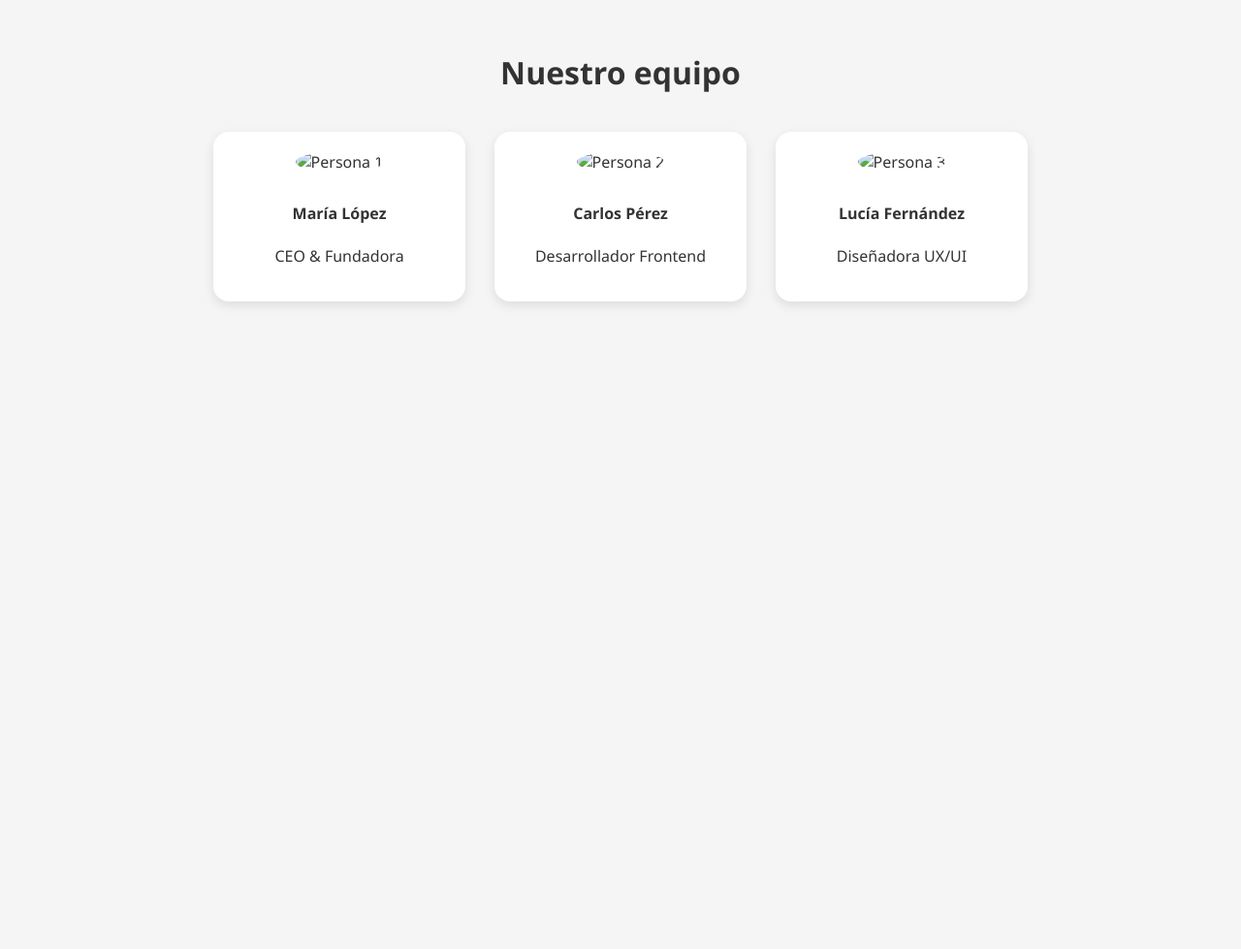
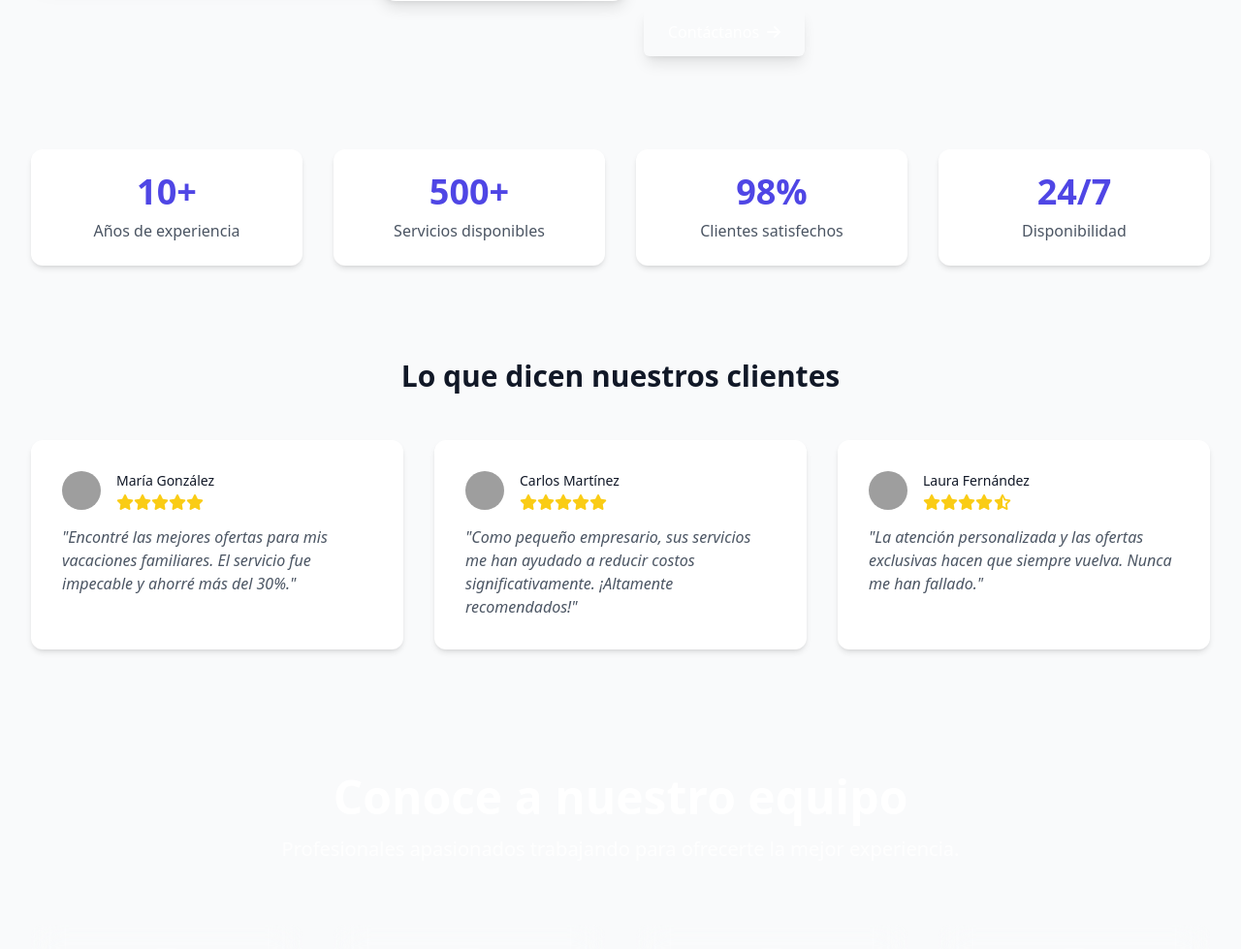
Before and after one commit to palomo420/el_proyecto0.1, a PHP site: page /conose.html in a window 1280 px wide. Shown: the part 796-1775 px from the top of the page at 97% size. Before the commit the page ends 1111 px from the top, so only its background shows below. Run offline with PHP 8.4, Linux system fonts and the light colour scheme; some libraries are stand-ins or nearby versions; grey boxes are pictures that could not be loaded.

Commit message:
ijiijdkjfkld
sdsdjkjsd

```diff
--- a/conose.css
+++ b/conose.css
@@ -1,189 +1,17 @@
-body {
-  margin: 0;
-  background-color: #f5f5f5;
-  color: #333;
-  font-family: 'Segoe UI', sans-serif;
-  transition: background-color 0.3s, color 0.3s;
+.gradient-bg {
+    background: linear-gradient(135deg, #667eea 0%, #764ba2 100%);
 }
-
-.modo-toggle {
-  position: fixed;
-  top: 20px;
-  right: 20px;
-  background-color: #333;
-  color: #fff;
-  border: none;
-  padding: 10px 16px;
-  border-radius: 8px;
-  cursor: pointer;
-  font-size: 1rem;
-  z-index: 1000;
+.hover-scale {
+    transition: transform 0.3s ease;
 }
-
-.modo-toggle:hover {
-  background-color: #555;
+.hover-scale:hover {
+    transform: scale(1.03);
 }
-
-.conocenos {
-  padding: 60px 20px;
+.floating {
+    animation: floating 3s ease-in-out infinite;
 }
-
-.contenedor {
-  display: flex;
-  flex-wrap: wrap;
-  max-width: 1100px;
-  margin: 0 auto;
-  gap: 40px;
-  align-items: center;
+@keyframes floating {
+    0% { transform: translateY(0px); }
+    50% { transform: translateY(-15px); }
+    100% { transform: translateY(0px); }
 }
-
-.texto {
-  flex: 1 1 400px;
-}
-
-.texto h2 {
-  font-size: 2.5rem;
-  margin-bottom: 20px;
-}
-
-.texto p {
-  font-size: 1.1rem;
-  line-height: 1.6;
-}
-
-.imagen {
-  flex: 1 1 400px;
-  text-align: center;
-}
-
-.imagen img {
-  width: 100%;
-  max-width: 400px;
-  border-radius: 12px;
-  box-shadow: 0 4px 12px rgba(0,0,0,0.1);
-}
-
-/* Modo oscuro */
-body.modo-oscuro {
-  background-color: #121212;
-  color: #e0e0e0;
-}
-
-body.modo-oscuro .modo-toggle {
-  background-color: #e0e0e0;
-  color: #121212;
-}
-
-body.modo-oscuro .imagen img {
-  box-shadow: 0 4px 12px rgba(255,255,255,0.1);
-}
-.nuestra-historia {
-  display: flex;
-  flex-wrap: wrap;
-  max-width: 1200px;
-  margin: 80px auto;
-  padding: 20px;
-  align-items: center;
-}
-
-.historia-imagen img {
-  max-width: 100%;
-  border-radius: 12px;
-}
-
-.historia-imagen {
-  flex: 1 1 50%;
-  padding: 10px;
-}
-
-.historia-contenido {
-  flex: 1 1 50%;
-  padding: 10px 30px;
-}
-
-.historia-contenido h2 {
-  font-size: 2rem;
-  color: #2c2c2c;
-}
-
-.historia-contenido hr {
-  width: 50px;
-  border: 2px solid #884422;
-  margin: 15px 0;
-}
-
-.historia-contenido p {
-  font-size: 1rem;
-  color: #555;
-  margin-bottom: 16px;
-}
-
-.destacados {
-  display: flex;
-  flex-wrap: wrap;
-  gap: 10px;
-  margin-bottom: 20px;
-}
-
-.destacados span {
-  background-color: #f0f0f0;
-  padding: 8px 14px;
-  border-radius: 20px;
-  font-size: 0.9rem;
-  color: #442200;
-}
-
-.btn {
-  background-color: #884422;
-  color: #fff;
-  padding: 10px 20px;
-  border-radius: 25px;
-  border: none;
-  cursor: pointer;
-}
-
-.btn:hover {
-  background-color: #aa5522;
-}
-
-/* Equipo */
-.nuestro-equipo {
-  max-width: 1200px;
-  margin: 60px auto;
-  padding: 0 20px;
-  text-align: center;
-}
-
-.nuestro-equipo h3 {
-  font-size: 2rem;
-  margin-bottom: 40px;
-}
-
-.equipo-grid {
-  display: flex;
-  gap: 30px;
-  justify-content: center;
-  flex-wrap: wrap;
-}
-
-.card-equipo {
-  background-color: #fff;
-  box-shadow: 0 4px 12px rgba(0,0,0,0.1);
-  padding: 20px;
-  border-radius: 16px;
-  width: 220px;
-  text-align: center;
-  transition: transform 0.3s;
-}
-
-.card-equipo:hover {
-  transform: translateY(-5px);
-}
-
-.card-equipo img {
-  width: 120px;
-  height: 120px;
-  border-radius: 50%;
-  object-fit: cover;
-  margin-bottom: 10px;
-}
--- a/conose.html
+++ b/conose.html
@@ -1,71 +1,285 @@
 <!DOCTYPE html>
 <html lang="es">
 <head>
-  <meta charset="UTF-8" />
-  <meta name="viewport" content="width=device-width, initial-scale=1.0"/>
-  <title>Conócenos</title>
-  <link rel="stylesheet" href="conose.css" />
+    <meta charset="UTF-8">
+    <meta name="viewport" content="width=device-width, initial-scale=1.0">
+    <title>Conócenos - Ofertas y Servicios</title>
+    <script src="https://cdn.tailwindcss.com"></script>
+    <link rel="stylesheet" href="https://cdnjs.cloudflare.com/ajax/libs/font-awesome/6.4.0/css/all.min.css">
+    <link rel="stylesheet" href="conose.html">
 </head>
-<body>
-  <button class="modo-toggle" onclick="toggleModo()">🌓 Cambiar modo</button>
-
- <section class="nuestra-historia">
-  <div class="historia-imagen">
-    <img src="tu-imagen.jpg" alt="Nuestra historia" />
+<body class="font-sans bg-gray-50">
+    <section class="py-16 px-4 sm:px-6 lg:px-8">
+        <div class="max-w-7xl mx-auto">
+            <div class="text-center mb-16">
+                <span class="inline-block px-3 py-1 text-sm font-semibold text-indigo-600 bg-indigo-100 rounded-full mb-4">QUIÉNES SOMOS</span>
+                <h2 class="text-4xl font-bold text-gray-900 sm:text-5xl">Conoce nuestra historia</h2>
+                <p class="mt-4 text-xl text-gray-600 max-w-3xl mx-auto">
+                    Más de una década ofreciendo las mejores ofertas y servicios con calidad y compromiso.
+                </p>
             </div>
 
-  <div class="historia-contenido">
-    <h2>Nuestra historia</h2>
-    <hr />
-    <p>
-      En Essencia, creemos que cada persona merece encontrar su firma aromática, esa fragancia
-      que los define y acompaña en cada momento especial.
-    </p>
-    <p>
-      Desde 2010, hemos seleccionado las más exquisitas esencias de las principales casas perfumistas del mundo,
-      ofreciendo a nuestros clientes una experiencia de compra personalizada y una atención al detalle que nos distingue.
+            <div class="grid grid-cols-1 lg:grid-cols-2 gap-12 items-center">
+                <div class="relative">
+                    <div class="relative rounded-2xl overflow-hidden shadow-xl h-96">
+                        <img src="https://images.unsplash.com/photo-1556740738-b6a63e27c4df?ixlib=rb-4.0.3&ixid=M3wxMjA3fDB8MHxwaG90by1wYWdlfHx8fGVufDB8fHx8fA%3D%3D&auto=format&fit=crop&w=1470&q=80"
+                                alt="Equipo de trabajo"
+                                class="w-full h-full object-cover">
+                        <div class="absolute inset-0 bg-indigo-900 opacity-20"></div>
+                    </div>
+                    <div class="absolute -bottom-8 -right-8 bg-white p-6 rounded-2xl shadow-lg w-64 hover-scale hidden lg:block">
+                        <div class="flex items-center">
+                            <div class="bg-indigo-100 p-3 rounded-full mr-4">
+                                <i class="fas fa-trophy text-indigo-600 text-xl"></i>
+                            </div>
+                            <div>
+                                <p class="font-bold text-gray-900">+15,000</p>
+                                <p class="text-sm text-gray-600">Clientes satisfechos</p>
+                            </div>
+                        </div>
+                    </div>
+                </div>
+
+                <div>
+                    <h3 class="text-2xl font-bold text-gray-900 mb-6">Nuestra misión es ofrecerte lo mejor</h3>
+                    <p class="text-gray-600 mb-8">
+                        Desde nuestro inicio en 2010, nos hemos dedicado a conectar a las personas con las mejores ofertas y servicios del mercado.
+                        Nuestro equipo de expertos trabaja incansablemente para garantizar que cada cliente encuentre exactamente lo que necesita.
                     </p>
 
-    <div class="destacados">
-      <span>+10 años de experiencia</span>
-      <span>+500 fragancias exclusivas</span>
-      <span>Clientes en 15 países</span>
-      <span>Asesoramiento experto</span>
+                    <div class="space-y-6">
+                        <div class="flex">
+                            <div class="flex-shrink-0">
+                                <div class="flex items-center justify-center h-12 w-12 rounded-full bg-indigo-100 text-indigo-600">
+                                    <i class="fas fa-bolt"></i>
+                                </div>
+                            </div>
+                            <div class="ml-4">
+                                <h4 class="text-lg font-medium text-gray-900">Ofertas exclusivas</h4>
+                                <p class="mt-1 text-gray-600">
+                                    Acceso a descuentos y promociones que no encontrarás en otro lugar.
+                                </p>
+                            </div>
                         </div>
 
-    <button class="btn">Conoce más</button>
+                        <div class="flex">
+                            <div class="flex-shrink-0">
+                                <div class="flex items-center justify-center h-12 w-12 rounded-full bg-indigo-100 text-indigo-600">
+                                    <i class="fas fa-shield-alt"></i>
                                 </div>
-</section>
+                            </div>
+                            <div class="ml-4">
+                                <h4 class="text-lg font-medium text-gray-900">Garantía de calidad</h4>
+                                <p class="mt-1 text-gray-600">
+                                    Todos nuestros servicios pasan por un riguroso proceso de verificación.
+                                </p>
+                            </div>
+                        </div>
 
-<section class="nuestro-equipo">
-  <h3>Nuestro equipo</h3>
-  <div class="equipo-grid">
-    <div class="card-equipo">
-      <img src="https://via.placeholder.com/150" alt="Persona 1" />
-      <h4>María López</h4>
-      <p>CEO & Fundadora</p>
+                        <div class="flex">
+                            <div class="flex-shrink-0">
+                                <div class="flex items-center justify-center h-12 w-12 rounded-full bg-indigo-100 text-indigo-600">
+                                    <i class="fas fa-headset"></i>
                                 </div>
-    <div class="card-equipo">
-      <img src="https://via.placeholder.com/150" alt="Persona 2" />
-      <h4>Carlos Pérez</h4>
-      <p>Desarrollador Frontend</p>
                             </div>
-    <div class="card-equipo">
-      <img src="https://via.placeholder.com/150" alt="Persona 3" />
-      <h4>Lucía Fernández</h4>
-      <p>Diseñadora UX/UI</p>
+                            <div class="ml-4">
+                                <h4 class="text-lg font-medium text-gray-900">Soporte 24/7</h4>
+                                <p class="mt-1 text-gray-600">
+                                    Nuestro equipo de atención al cliente está disponible para ayudarte en cualquier momento.
+                                </p>
+                            </div>
+                        </div>
+                    </div>
+
+                    <div class="mt-10">
+                        <a href="#contacto" class="inline-flex items-center px-6 py-3 border border-transparent text-base font-medium rounded-md text-white gradient-bg shadow-lg hover:shadow-xl transition-all duration-300">
+                            Contáctanos
+                            <i class="fas fa-arrow-right ml-2"></i>
+                        </a>
+                    </div>
+                </div>
+            </div>
+
+            <div class="mt-24 grid grid-cols-2 md:grid-cols-4 gap-8 text-center">
+                <div class="bg-white p-6 rounded-xl shadow-md hover-scale">
+                    <p class="text-4xl font-bold text-indigo-600">10+</p>
+                    <p class="mt-2 text-gray-600">Años de experiencia</p>
+                </div>
+                <div class="bg-white p-6 rounded-xl shadow-md hover-scale">
+                    <p class="text-4xl font-bold text-indigo-600">500+</p>
+                    <p class="mt-2 text-gray-600">Servicios disponibles</p>
+                </div>
+                <div class="bg-white p-6 rounded-xl shadow-md hover-scale">
+                    <p class="text-4xl font-bold text-indigo-600">98%</p>
+                    <p class="mt-2 text-gray-600">Clientes satisfechos</p>
+                </div>
+                <div class="bg-white p-6 rounded-xl shadow-md hover-scale">
+                    <p class="text-4xl font-bold text-indigo-600">24/7</p>
+                    <p class="mt-2 text-gray-600">Disponibilidad</p>
+                </div>
+            </div>
+
+            <div class="mt-24">
+                <h3 class="text-3xl font-bold text-center text-gray-900 mb-12">Lo que dicen nuestros clientes</h3>
+                <div class="grid grid-cols-1 md:grid-cols-3 gap-8">
+                    <div class="bg-white p-8 rounded-xl shadow-md hover-scale">
+                        <div class="flex items-center mb-4">
+                            <div class="flex-shrink-0">
+                                <img class="h-10 w-10 rounded-full" src="https://randomuser.me/api/portraits/women/32.jpg" alt="Cliente">
+                            </div>
+                            <div class="ml-4">
+                                <p class="text-sm font-medium text-gray-900">María González</p>
+                                <div class="flex text-yellow-400 mt-1">
+                                    <i class="fas fa-star"></i>
+                                    <i class="fas fa-star"></i>
+                                    <i class="fas fa-star"></i>
+                                    <i class="fas fa-star"></i>
+                                    <i class="fas fa-star"></i>
+                                </div>
+                            </div>
+                        </div>
+                        <p class="text-gray-600 italic">
+                            "Encontré las mejores ofertas para mis vacaciones familiares. El servicio fue impecable y ahorré más del 30%."
+                        </p>
+                    </div>
+
+                    <div class="bg-white p-8 rounded-xl shadow-md hover-scale">
+                        <div class="flex items-center mb-4">
+                            <div class="flex-shrink-0">
+                                <img class="h-10 w-10 rounded-full" src="https://randomuser.me/api/portraits/men/54.jpg" alt="Cliente">
+                            </div>
+                            <div class="ml-4">
+                                <p class="text-sm font-medium text-gray-900">Carlos Martínez</p>
+                                <div class="flex text-yellow-400 mt-1">
+                                    <i class="fas fa-star"></i>
+                                    <i class="fas fa-star"></i>
+                                    <i class="fas fa-star"></i>
+                                    <i class="fas fa-star"></i>
+                                    <i class="fas fa-star"></i>
+                                </div>
+                            </div>
+                        </div>
+                        <p class="text-gray-600 italic">
+                            "Como pequeño empresario, sus servicios me han ayudado a reducir costos significativamente. ¡Altamente recomendados!"
+                        </p>
+                    </div>
+
+                    <div class="bg-white p-8 rounded-xl shadow-md hover-scale">
+                        <div class="flex items-center mb-4">
+                            <div class="flex-shrink-0">
+                                <img class="h-10 w-10 rounded-full" src="https://randomuser.me/api/portraits/women/68.jpg" alt="Cliente">
+                            </div>
+                            <div class="ml-4">
+                                <p class="text-sm font-medium text-gray-900">Laura Fernández</p>
+                                <div class="flex text-yellow-400 mt-1">
+                                    <i class="fas fa-star"></i>
+                                    <i class="fas fa-star"></i>
+                                    <i class="fas fa-star"></i>
+                                    <i class="fas fa-star"></i>
+                                    <i class="fas fa-star-half-alt"></i>
+                                </div>
+                            </div>
+                        </div>
+                        <p class="text-gray-600 italic">
+                            "La atención personalizada y las ofertas exclusivas hacen que siempre vuelva. Nunca me han fallado."
+                        </p>
+                    </div>
+                </div>
             </div>
         </div>
     </section>
 
-<section>
+    <section class="py-16 px-4 sm:px-6 lg:px-8 gradient-bg text-white">
+        <div class="max-w-7xl mx-auto">
+            <div class="text-center mb-16">
+                <h2 class="text-4xl font-bold sm:text-5xl">Conoce a nuestro equipo</h2>
+                <p class="mt-4 text-xl opacity-90 max-w-3xl mx-auto">
+                    Profesionales apasionados trabajando para ofrecerte la mejor experiencia.
+                </p>
+            </div>
 
+            <div class="grid grid-cols-1 sm:grid-cols-2 lg:grid-cols-4 gap-8">
+                <div class="bg-white bg-opacity-10 backdrop-filter backdrop-blur-lg rounded-xl p-6 text-center hover-scale">
+                    <div class="mx-auto h-40 w-40 rounded-full overflow-hidden border-4 border-white border-opacity-20 mb-6">
+                        <img src="https://randomuser.me/api/portraits/women/44.jpg" alt="Equipo" class="h-full w-full object-cover">
+                    </div>
+                    <h3 class="text-xl font-bold">Ana Rodríguez</h3>
+                    <p class="text-indigo-200 mb-4">CEO & Fundadora</p>
+                    <p class="text-white text-opacity-80">
+                        Con más de 15 años en el sector, Ana lidera nuestra visión de ofrecer servicios excepcionales.
+                    </p>
+                    <div class="flex justify-center space-x-4 mt-4">
+                        <a href="#" class="text-white hover:text-indigo-200"><i class="fab fa-linkedin"></i></a>
+                        <a href="#" class="text-white hover:text-indigo-200"><i class="fab fa-twitter"></i></a>
+                    </div>
+                </div>
+
+                <div class="bg-white bg-opacity-10 backdrop-filter backdrop-blur-lg rounded-xl p-6 text-center hover-scale">
+                    <div class="mx-auto h-40 w-40 rounded-full overflow-hidden border-4 border-white border-opacity-20 mb-6">
+                        <img src="https://randomuser.me/api/portraits/men/32.jpg" alt="Equipo" class="h-full w-full object-cover">
+                    </div>
+                    <h3 class="text-xl font-bold">Javier López</h3>
+                    <p class="text-indigo-200 mb-4">Director de Operaciones</p>
+                    <p class="text-white text-opacity-80">
+                        Experto en logística y procesos, garantiza que cada servicio cumpla con nuestros altos estándares.
+                    </p>
+                    <div class="flex justify-center space-x-4 mt-4">
+                        <a href="#" class="text-white hover:text-indigo-200"><i class="fab fa-linkedin"></i></a>
+                        <a href="#" class="text-white hover:text-indigo-200"><i class="fab fa-twitter"></i></a>
+                    </div>
+                </div>
+
+                <div class="bg-white bg-opacity-10 backdrop-filter backdrop-blur-lg rounded-xl p-6 text-center hover-scale">
+                    <div class="mx-auto h-40 w-40 rounded-full overflow-hidden border-4 border-white border-opacity-20 mb-6">
+                        <img src="https://randomuser.me/api/portraits/women/63.jpg" alt="Equipo" class="h-full w-full object-cover">
+                    </div>
+                    <h3 class="text-xl font-bold">Sofía Martínez</h3>
+                    <p class="text-indigo-200 mb-4">Directora de Marketing</p>
+                    <p class="text-white text-opacity-80">
+                        Creativa e innovadora, lleva nuestras ofertas a más personas cada día.
+                    </p>
+                    <div class="flex justify-center space-x-4 mt-4">
+                        <a href="#" class="text-white hover:text-indigo-200"><i class="fab fa-linkedin"></i></a>
+                        <a href="#" class="text-white hover:text-indigo-200"><i class="fab fa-twitter"></i></a>
+                    </div>
+                </div>
+
+                <div class="bg-white bg-opacity-10 backdrop-filter backdrop-blur-lg rounded-xl p-6 text-center hover-scale">
+                    <div class="mx-auto h-40 w-40 rounded-full overflow-hidden border-4 border-white border-opacity-20 mb-6">
+                        <img src="https://randomuser.me/api/portraits/men/75.jpg" alt="Equipo" class="h-full w-full object-cover">
+                    </div>
+                    <h3 class="text-xl font-bold">David García</h3>
+                    <p class="text-indigo-200 mb-4">Director de Tecnología</p>
+                    <p class="text-white text-opacity-80">
+                        Desarrolla las plataformas que hacen posible encontrar las mejores ofertas de manera sencilla.
+                    </p>
+                    <div class="flex justify-center space-x-4 mt-4">
+                        <a href="#" class="text-white hover:text-indigo-200"><i class="fab fa-linkedin"></i></a>
+                        <a href="#" class="text-white hover:text-indigo-200"><i class="fab fa-github"></i></a>
+                    </div>
+                </div>
+            </div>
+        </div>
     </section>
 
-  <script>
-    function toggleModo() {
-      document.body.classList.toggle('modo-oscuro');
-    }
-  </script>
+    <section class="py-16 px-4 sm:px-6 lg:px-8 bg-white">
+        <div class="max-w-7xl mx-auto">
+            <div class="bg-indigo-50 rounded-2xl p-8 md:p-12 text-center">
+                <h2 class="text-3xl font-bold text-gray-900 mb-4">¿Listo para disfrutar de nuestras ofertas?</h2>
+                <p class="text-xl text-gray-600 max-w-3xl mx-auto mb-8">
+                    Regístrate ahora y obtén acceso exclusivo a descuentos y promociones especiales.
+                </p>
+                <div class="flex flex-col sm:flex-row justify-center gap-4 max-w-md mx-auto">
+                    <input type="email" placeholder="Tu correo electrónico" class="px-4 py-3 w-full rounded-lg border border-gray-300 focus:outline-none focus:ring-2 focus:ring-indigo-500">
+                    <button class="px-6 py-3 bg-indigo-600 text-white font-medium rounded-lg hover:bg-indigo-700 transition-colors">
+                        Suscribirse
+                    </button>
+                </div>
+                <p class="mt-4 text-sm text-gray-500">
+                    Nosotros también odiamos el spam. Nunca compartiremos tu información.
+                </p>
+            </div>
+        </div>
+    </section>
 </body>
 </html>
```
Lines whose indentation alone changed are shown as unchanged.
